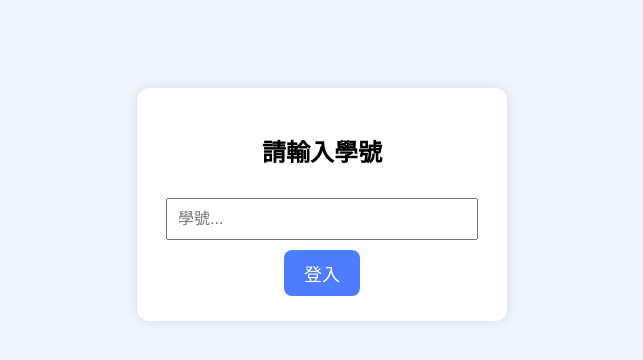
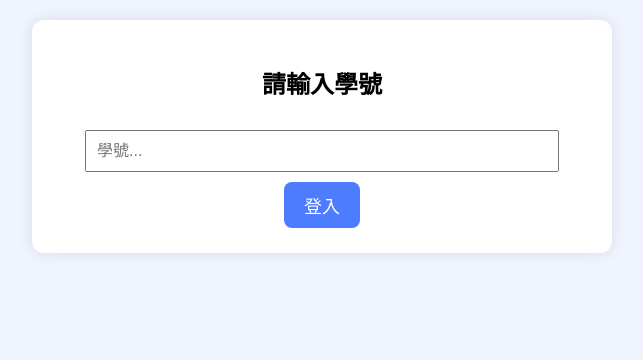
Before and after one commit to Rex96412/rex.github.io, a plain HTML site: page index.html in a window 1280 px wide. Shown: the whole page, without its empty margins (318-961 px from the left). Drawn offline with Linux system fonts and the light colour scheme.

Commit message:
Update index.html

```diff
--- a/index.html
+++ b/index.html
@@ -6,17 +6,24 @@
 <style>
 body {
     font-family: Arial;
-    text-align: center;
-    padding-top: 80px;
     background: #f0f4ff;
+    display: flex;
+    flex-direction: column;
+    align-items: center;
+    justify-content: flex-start;
+    min-height: 100vh;
+    padding: 20px;
+    margin: 0;
 }
+
 .container {
     background: white;
-    width: 320px;
-    margin: auto;
-    padding: 25px;
+    padding: 25px 40px;
     border-radius: 12px;
-    box-shadow: 0 0 12px rgba(0,0,0,0.1);
+    box-shadow: 0 0 15px rgba(0,0,0,0.1);
+    max-width: 500px;       /* 限制容器最大寬度 */
+    width: 100%;            /* 小螢幕自動縮放 */
+    text-align: center;
 }
 input {
     width: 90%;
@@ -52,6 +59,11 @@ function login() {
         return;
     }
 
+    if (id === "999") { // 管理員帳號
+        window.location.href = "admin.html"; // 跳轉到管理頁
+        return;
+    }
+
     localStorage.setItem("studentID", id);
     window.location.href = "vote.html";
 }
```
